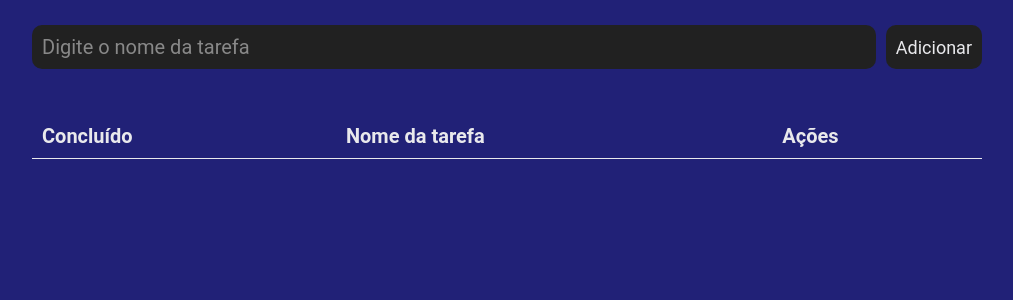
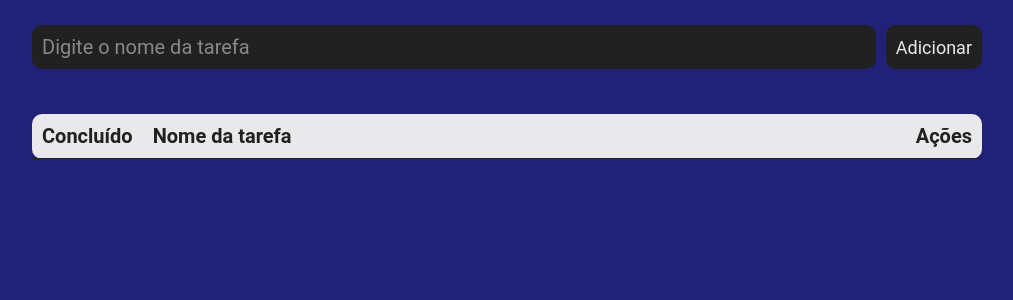
Before and after one commit to henriquecouto/todolist-angular, an Angular app: page / in a window 1280 px wide. Shown: the top 300 px of the page, without its empty margins (133-1146 px from the left). Built offline with nearby package versions, Linux system fonts and the light colour scheme.

Commit message:
update styles

```diff
--- a/src/app/task-list/task-list.component.css
+++ b/src/app/task-list/task-list.component.css
@@ -1,5 +1,7 @@
 .list-container {
-  padding: 40px 5px;
+  margin: 40px 5px;
+  background-color: #e9e9ec;
+  border-radius: 10px;
 }
 
 .todo-list td {
@@ -9,13 +11,17 @@
 .todo-list {
   width: 100%;
   border-collapse: collapse;
-  color: #e9e9ec;
+  color: #212121;
 }
 
 .table-title {
   font-size: 20px;
   font-weight: 700;
-  border-bottom: solid 1px #e9e9ec;
+  border-bottom: solid 1px #212121;
+}
+
+.first {
+  width: 100%
 }
 
 .btn-rm,
--- a/src/app/task-list/task-list.component.html
+++ b/src/app/task-list/task-list.component.html
@@ -2,7 +2,7 @@
   <table class="todo-list">
     <tr>
       <td class="table-title">Concluído</td>
-      <td class="table-title">Nome da tarefa</td>
+      <td class="table-title first">Nome da tarefa</td>
       <td class="table-title">Ações</td>
     </tr>
     <tr *ngFor="let task of tasks; let index = index">
```
